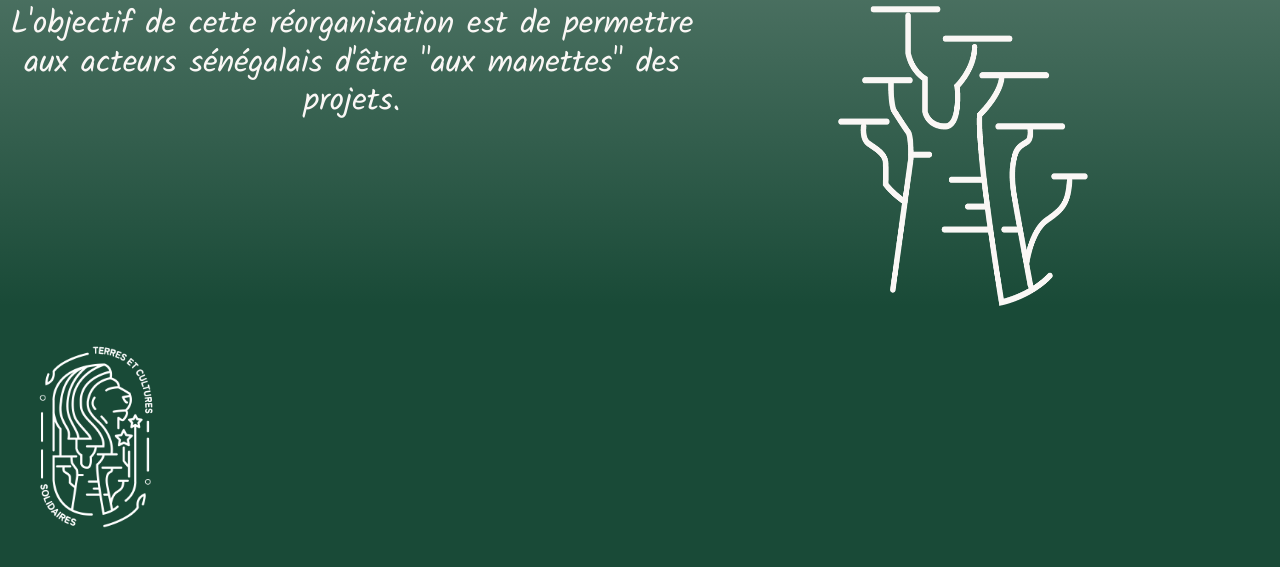
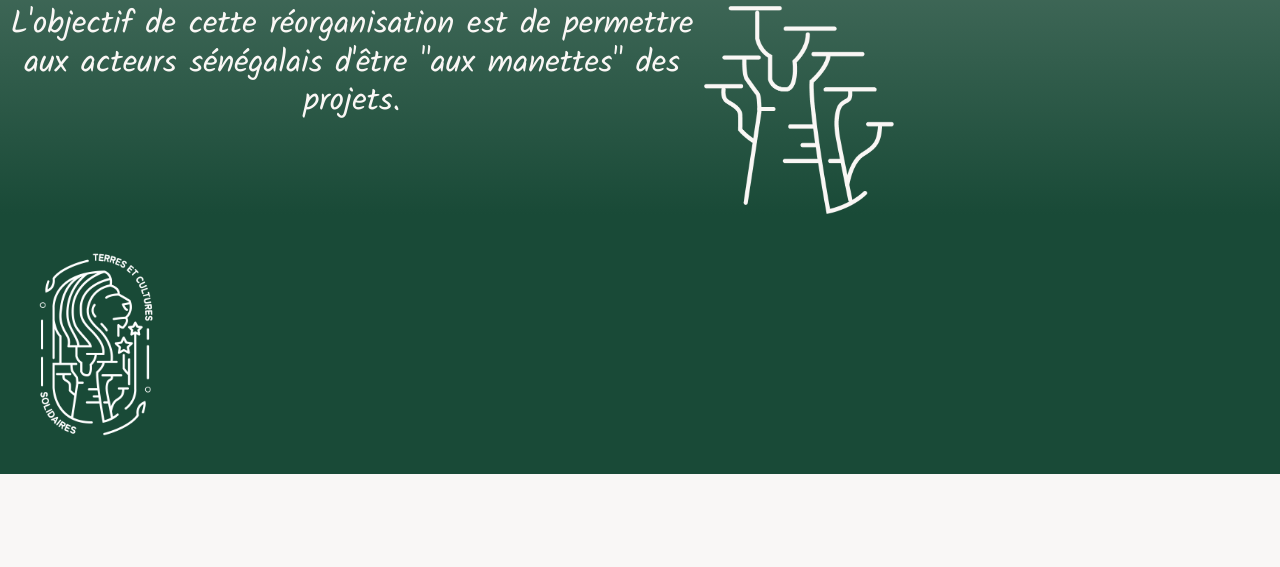
Before and after one commit to DarwinAngolaR/TCSSoutenance, a Symfony app: template templates/accueil_tcs/qui_sommes_nous.html.twig in a window 1280 px wide. Shown: the part 4841-5408 px from the top of the page. After the commit the page ends 5315 px from the top, so only its background shows below. Run offline with Twig, Linux system fonts and the light colour scheme; the template is opened without the code that fills it, so the values that code supplies are empty; some libraries are stand-ins or nearby versions; some web fonts are replaced; grey boxes are pictures that could not be loaded.

Commit message:
correction css

```diff
--- a/public/css/qui.css
+++ b/public/css/qui.css
@@ -250,18 +250,20 @@ h3{
 .bas_bloc5_gauche{
     text-align: center;
     width: 55%;
+    color: #FAF7F5;
+    font-family: "kalam", cursive;
+    font-size: 2vw;
 }
 /* bas bloc 5 droite */
-.bas_bloc5_droite{
-    display: flex;
-    justify-content: right;
-    width: 30%;
+
+#arbre{
+    width: 35%;}
+
+@media only screen and (max-width: 600px) {
+
+    .bac_bloc5{
+        flex-direction: column;
+        align-items: center;
+    }
+
 }
-#obj{
-    color: #FAF7F5;
-    font-family: "kalam", cursive;
-}
-#arbre{
-    width: 250px;
-    height:300px;
-}
--- a/templates/accueil_tcs/qui_sommes_nous.html.twig
+++ b/templates/accueil_tcs/qui_sommes_nous.html.twig
@@ -1,7 +1,4 @@
 {% extends 'base.html.twig' %}
-
-{% block title %}Qui sommes-nous ?
-{% endblock %}
 
 {% block body %}
 	<body>
@@ -92,7 +89,7 @@
 			<section class="milieu_bloc5">
 				<div class="videoxam">
 					<a href="https://www.youtube.com/watch?v=gt7fpdqCAks" target="_blank" rel="noopener noreferrer">
-						<video src="/images/le_centre_Xam-Xamlé_vu_du ciel.mp4" autoplay loop></video>
+						<video src="/video/le_centre_Xam-Xamlé_vu_du ciel.mp4" autoplay loop></video>
 					</a>
 				</div>
 				<div class="milieu_bloc5_droite">
@@ -104,9 +101,9 @@
 			</section>
 			<section class="bas_bloc5">
 				<div class="bas_bloc5_gauche">
-					<h2 id="obj">L'objectif de cette réorganisation est de permettre aux acteurs sénégalais d'être "aux manettes" des projets.</h2>
+					<h2>L'objectif de cette réorganisation est de permettre aux acteurs sénégalais d'être "aux manettes" des projets.</h2>
 				</div>
-				<div class="bas_bloc5_droite">
+				<div>
 					<img id="arbre" src="{{"../images/arbreRecurso64x.png"}}" alt="dessin vectoriel d'un arbre">
 				</div>
 			</section>
```
Also changed, not shown: 1 other file.
